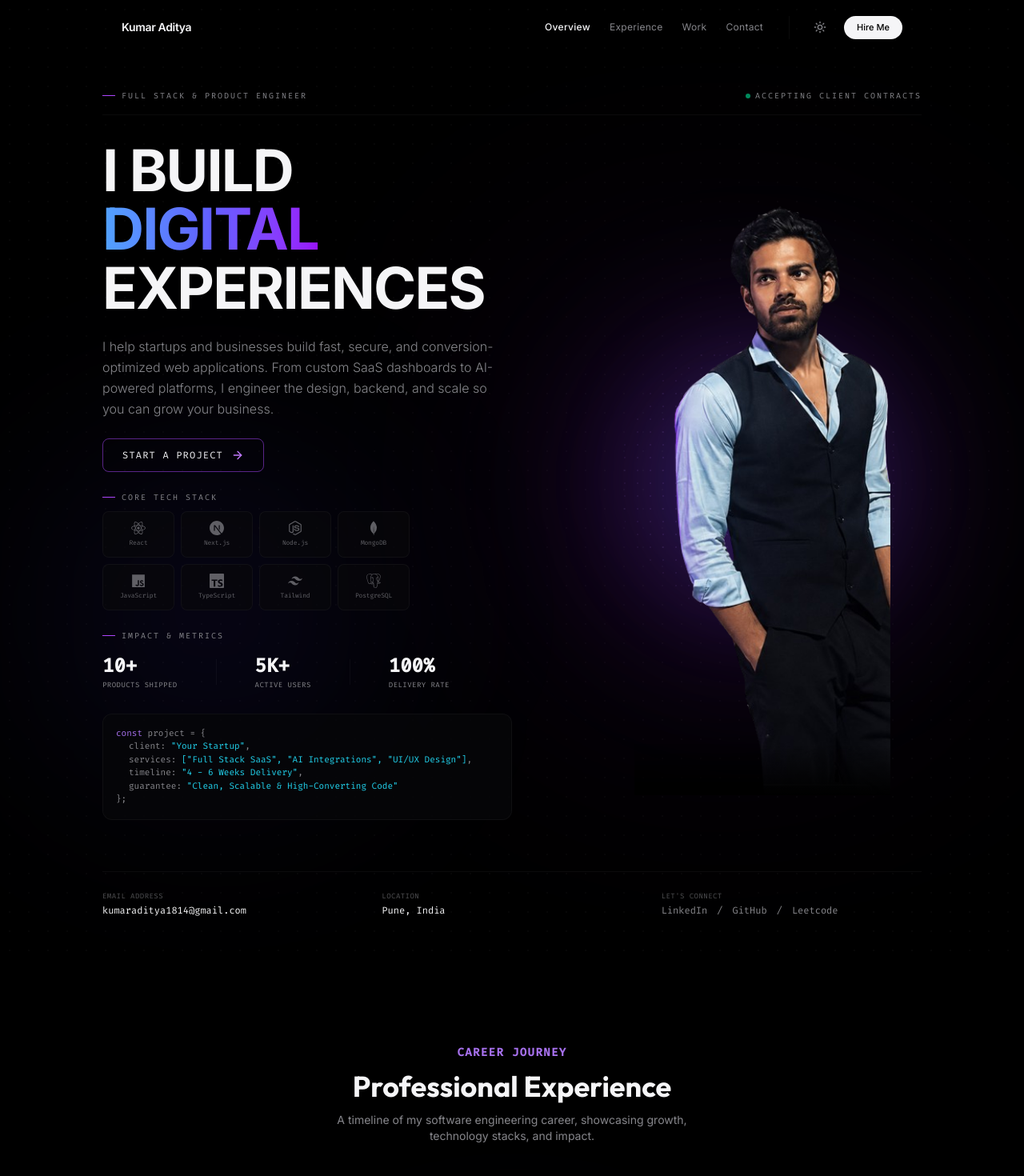
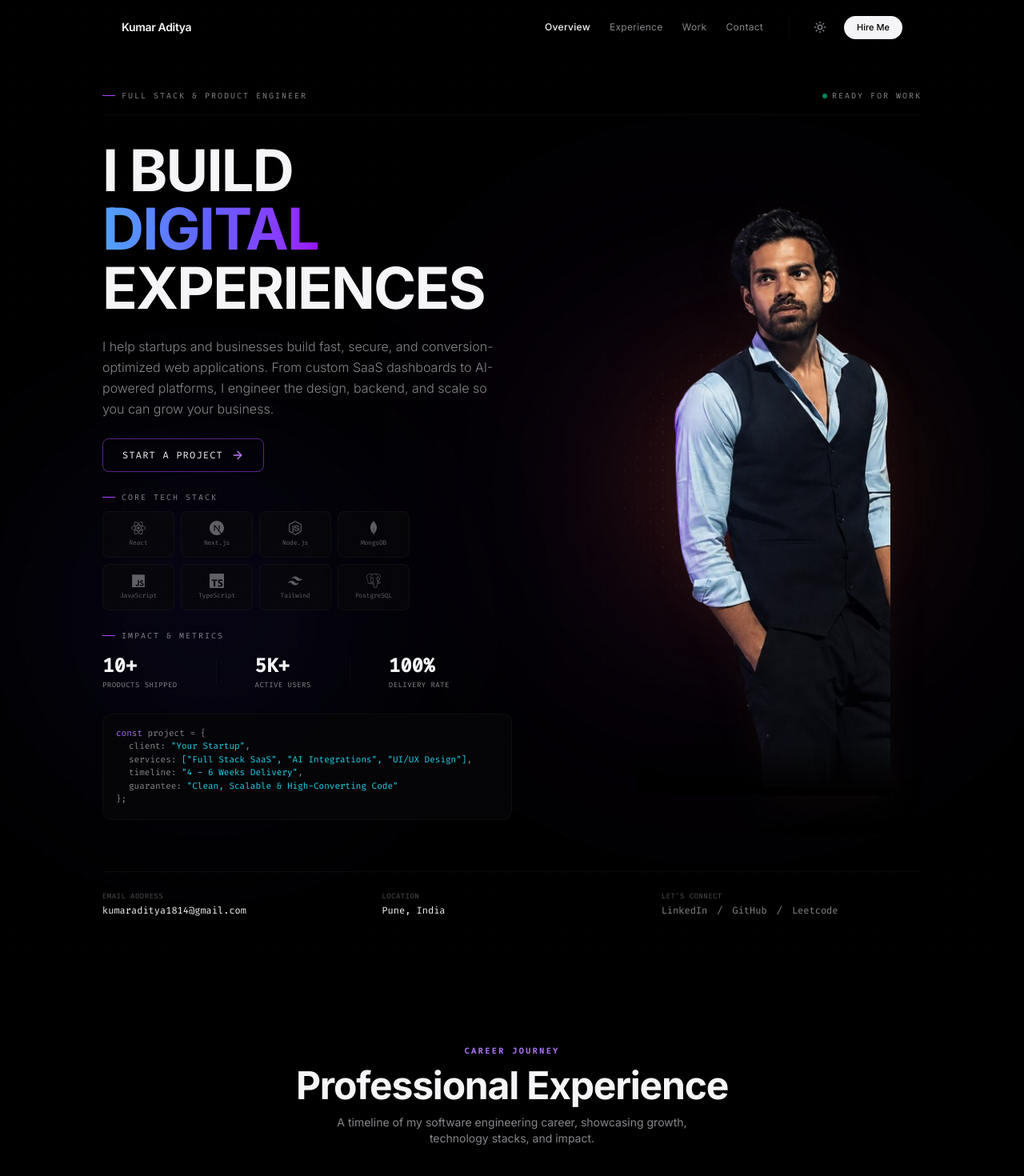
Before and after one commit to Kumaraditya18/Portfolio, a React (Vite) app: page / in a window 1280 px wide. Shown: the top 1470 px of the page at 80% size. Built offline with nearby package versions, Linux system fonts and the light colour scheme.

Commit message:
style: standardize section heading typography sizes, implement warm beige/brown theme for light mode, configure light theme portrait glows, add drop shadows, and set ribbon to Ready For Work

```diff
--- a/src/components/Contact.jsx
+++ b/src/components/Contact.jsx
@@ -51,10 +51,10 @@ const Contact = () => {
 
         {/* Section Header */}
         <div className="text-center mb-16">
-          <h2 className="text-sm font-semibold tracking-widest text-[#a771ee] font-mono uppercase mb-3">
+          <h2 className="text-[10px] font-semibold tracking-[0.25em] text-[#a771ee] font-mono uppercase mb-3">
             Get In Touch
           </h2>
-          <h3 className="text-3xl md:text-4xl font-bold font-display text-text-app">
+          <h3 className="text-4xl md:text-5xl font-extrabold tracking-tight text-text-app">
             Let's Build Something Great
           </h3>
           <p className="text-text-muted-app text-sm mt-3 max-w-md mx-auto">
--- a/src/components/Experience.jsx
+++ b/src/components/Experience.jsx
@@ -71,10 +71,10 @@ const Experience = () => {
 
         {/* Section Header */}
         <div className="text-center mb-16">
-          <h2 className="text-sm font-semibold tracking-widest text-[#a771ee] font-mono uppercase mb-3">
+          <h2 className="text-[10px] font-semibold tracking-[0.25em] text-[#a771ee] font-mono uppercase mb-3">
             Career Journey
           </h2>
-          <h3 className="text-3xl md:text-4xl font-bold font-display text-text-app">
+          <h3 className="text-4xl md:text-5xl font-extrabold tracking-tight text-text-app">
             Professional Experience
           </h3>
           <p className="text-text-muted-app text-sm mt-3 max-w-md mx-auto">
--- a/src/components/Hero.jsx
+++ b/src/components/Hero.jsx
@@ -37,7 +37,7 @@ const Hero = () => {
           </div>
           <div className="flex items-center gap-1.5">
             <span className="w-1.5 h-1.5 rounded-full bg-emerald-500 animate-pulse"></span>
-            Accepting Client Contracts
+            Ready For Work
           </div>
         </div>
 
@@ -137,9 +137,9 @@ const Hero = () => {
           {/* Right Side: Portrait Image & Status floating card */}
           <div className="lg:col-span-5 hidden min-[650px]:flex flex-col items-center justify-center relative">
 
-            {/* Pulsing purple backlight glow */}
-            <div className="absolute w-[400px] h-[400px] bg-purple-500/15 rounded-full blur-[90px] pointer-events-none animate-[pulse_6s_ease-in-out_infinite]"></div>
-            <div className="absolute w-[260px] h-[260px] bg-indigo-500/20 rounded-full blur-[65px] pointer-events-none animate-[pulse_4s_ease-in-out_infinite_reverse]"></div>
+            {/* Pulsing backlight glow */}
+            <div className="absolute w-[400px] h-[400px] bg-amber-500/8 dark:bg-purple-500/12 rounded-full blur-[90px] pointer-events-none animate-[pulse_6s_ease-in-out_infinite]"></div>
+            <div className="absolute w-[260px] h-[260px] bg-orange-500/8 dark:bg-indigo-500/15 rounded-full blur-[65px] pointer-events-none animate-[pulse_4s_ease-in-out_infinite_reverse]"></div>
 
             {/* Circular dot-matrix tech grid */}
             <div className="absolute w-[360px] h-[360px] rounded-full bg-[radial-gradient(rgba(167,113,238,0.1)_1px,transparent_1px)] bg-[size:16px_16px] [mask-image:radial-gradient(circle,black_55%,transparent_100%)] pointer-events-none animate-[spin_180s_linear_infinite]"></div>
@@ -149,7 +149,7 @@ const Hero = () => {
               <img
                 src="/my_portrait.png?v=2"
                 alt="Kumar Aditya Portrait"
-                className="w-full h-auto object-contain object-bottom select-none pointer-events-none relative z-10 transition-transform duration-500 hover:scale-[1.025]"
+                className="w-full h-auto object-contain object-bottom select-none pointer-events-none relative z-10 transition-transform duration-500 hover:scale-[1.025] filter drop-shadow-[0_10px_20px_rgba(61,43,31,0.15)] dark:drop-shadow-[0_12px_24px_rgba(0,0,0,0.6)]"
               />
               <div className="absolute inset-x-0 bottom-0 h-16 bg-gradient-to-t from-bg-app to-transparent z-20"></div>
             </div>
--- a/src/components/Projects.jsx
+++ b/src/components/Projects.jsx
@@ -125,7 +125,7 @@ const Projects = () => {
       <div className="section-container mb-12 relative z-10">
         {/* Section Header */}
         <div className="mb-10 text-center md:text-left">
-          <h2 className="text-xs font-semibold tracking-[0.2em] text-[#a771ee] font-mono uppercase mb-3">
+          <h2 className="text-[10px] font-semibold tracking-[0.25em] text-[#a771ee] font-mono uppercase mb-3">
             Selected Works
           </h2>
           <h3 className="text-4xl md:text-5xl font-extrabold tracking-tight text-text-app">
--- a/src/index.css
+++ b/src/index.css
@@ -3,13 +3,13 @@
 @import "tailwindcss";
 
 :root {
-  --bg-color: #ffffff;
-  --card-color: #f7f7f9;
-  --text-color: #111111;
-  --text-muted: #666666;
-  --border-color: rgba(0, 0, 0, 0.05);
-  --border-hover-color: rgba(0, 0, 0, 0.1);
-  --badge-bg: rgba(0, 0, 0, 0.03);
+  --bg-color: #f7f4eb;
+  --card-color: #fbf9f4;
+  --text-color: #2b1d14;
+  --text-muted: #786659;
+  --border-color: rgba(43, 29, 20, 0.08);
+  --border-hover-color: rgba(43, 29, 20, 0.15);
+  --badge-bg: rgba(43, 29, 20, 0.04);
 }
 
 html.dark {
```
